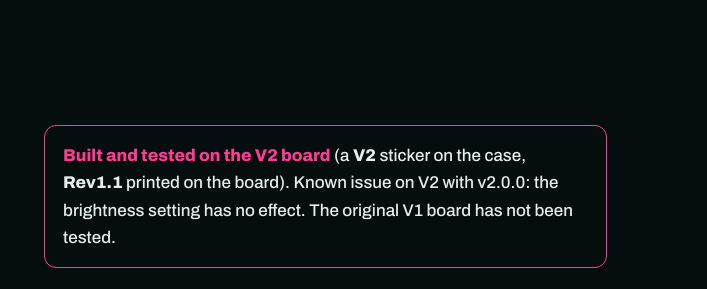
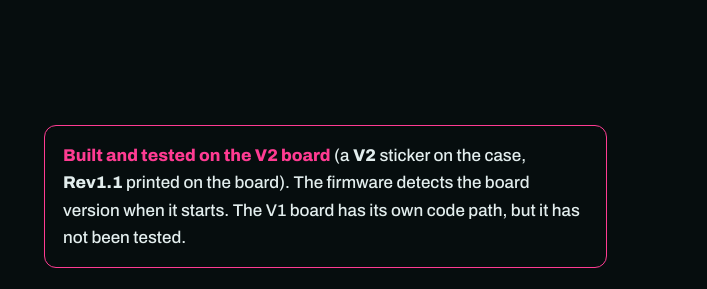
Before and after one commit to WorkingWarrior/phosphor, a plain HTML site: page docs/index.html in a window 1280 px wide. Shown: the part 5440-5729 px from the top of the page, 573-1280 px from the left. Drawn offline with Linux system fonts and the light colour scheme.

Commit message:
README and installer: V2 brightness works from v2.0.1
Co-Authored-By: Claude Opus 5.5 <noreply@anthropic.com>

```diff
--- a/docs/index.html
+++ b/docs/index.html
@@ -304,7 +304,7 @@ footer p { margin: 0; }
       <div>
         <div class="warn">
           <b>Built and tested on the V2 board</b> (a <strong>V2</strong> sticker on the case, <strong>Rev1.1</strong> printed on the board).
-          Known issue on V2 with v2.0.0: the brightness setting has no effect. The original V1 board has not been tested.
+          The firmware detects the board version when it starts. The V1 board has its own code path, but it has not been tested.
         </div>
         <div class="warn">
           <b>This replaces what the board runs now.</b> Whatever is on it, including the Waveshare factory demo, is not kept.
```
Also changed, not shown: 1 other file.
